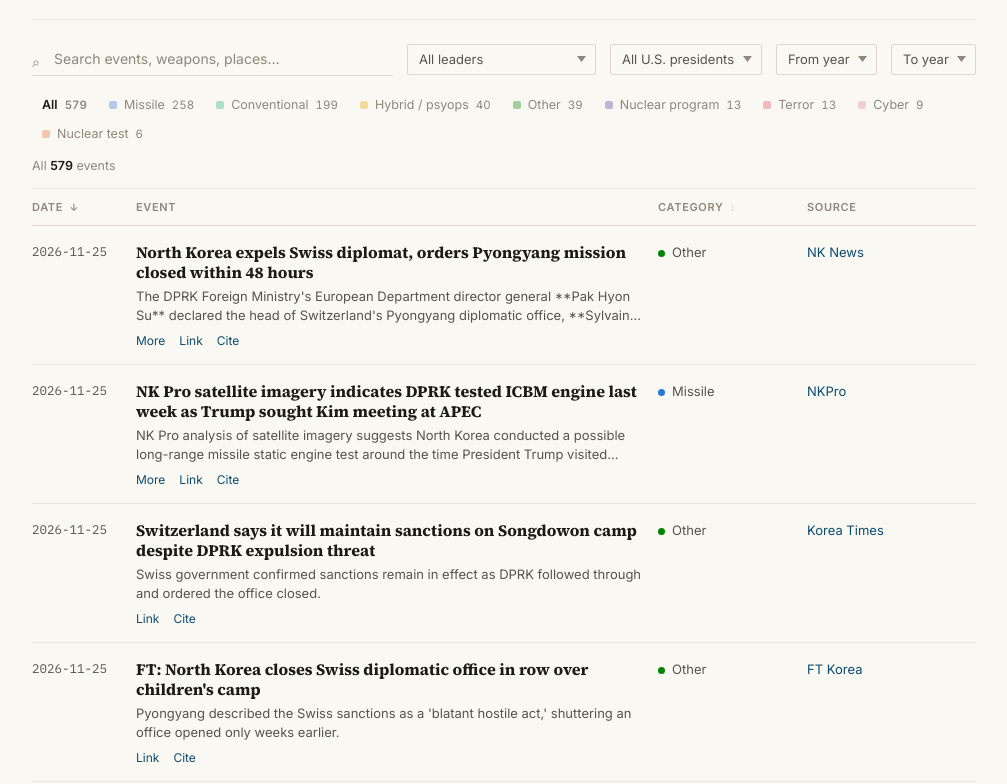
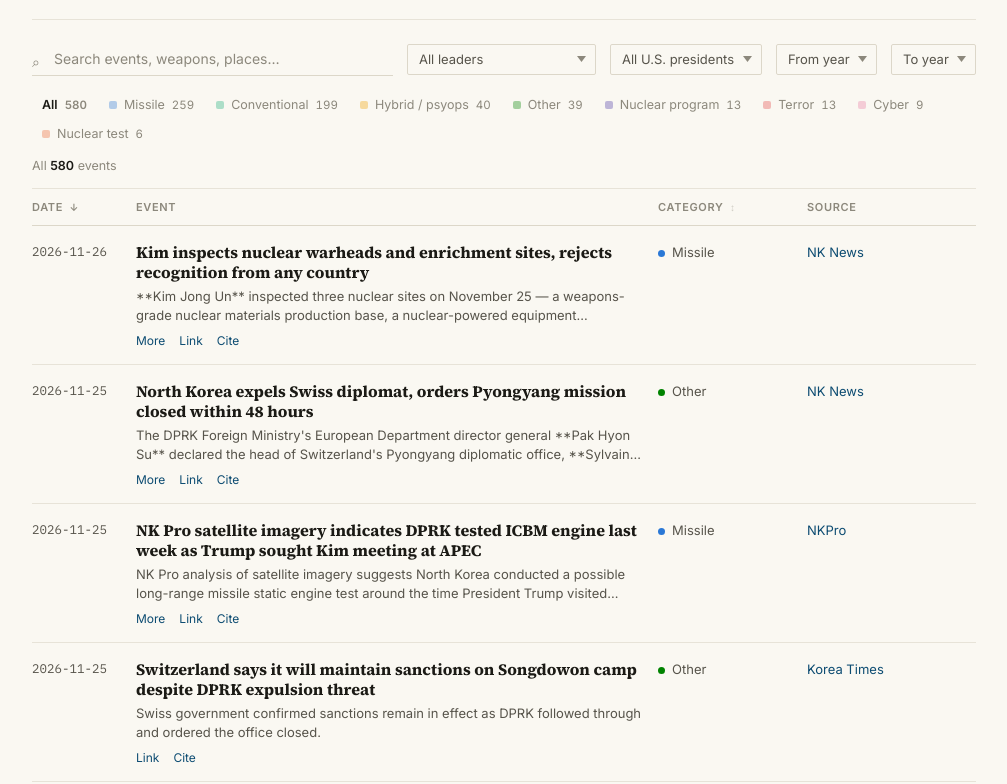
Before and after one commit to andysaulim/North-Korean-Provocations-since-1958, a plain HTML site: page index.html in a window 1280 px wide. Shown: the part 799-1583 px from the top of the page, without its empty margins (136-1143 px from the left). Drawn offline with Linux system fonts and the light colour scheme; no server answers.

Commit message:
Auto-add: Kim inspects nuclear warheads and enrichment sites, rejects  [Korea Daily Brief]

```diff
--- a/index.html
+++ b/index.html
@@ -1287,6 +1287,18 @@ const RECORDS = [
     "url": "https://www.ft.com/content/5b320dc9-ff58-4036-9f84-b4cb66cf9556?syn-25a6b1a6=1",
     "leader": "kim-jong-un"
 }
+,
+    {
+    "date": "2026-11-26",
+    "cat": "missile",
+    "event": "Kim inspects nuclear warheads and enrichment sites, rejects recognition from any country",
+    "desc": "**Kim Jong Un** inspected three nuclear sites on November 25 — a weapons-grade nuclear materials production base, a nuclear-powered equipment production base, and the Nuclear Weapons Institute — where KCNA published photos of him examining warheads, possible naval nuclear reactors, and rows of centr",
+    "sev": 4,
+    "source": "NK News",
+    "sourceType": "digest",
+    "url": "https://www.nknews.org/2026/11/kim-jong-un-inspects-nuke-facilities-says-not-seeking-recognition-from-anyone/",
+    "leader": "kim-jong-un"
+}
 ];
 
 /* ===== CATEGORY / ERA META ===== */
```
